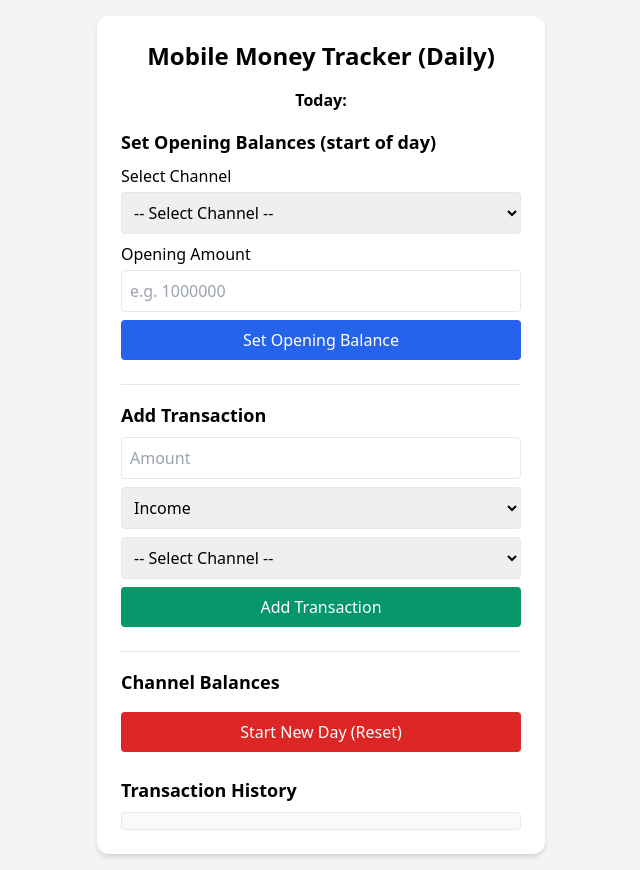
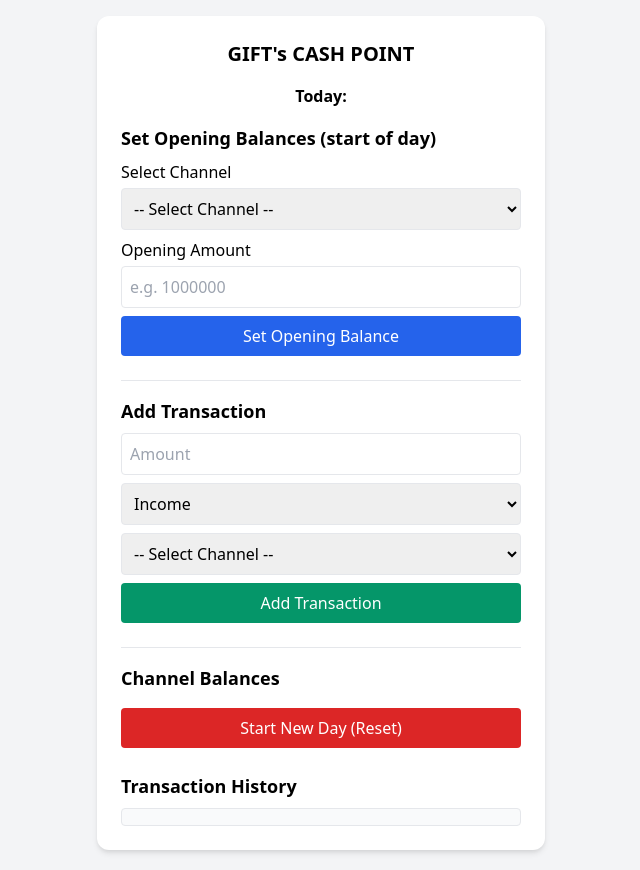
Before and after one commit to PETER-ENG99/upgaraded1, a plain HTML site: page index.html in a window 1280 px wide. Shown: the whole page, without its empty margins (319-959 px from the left). Drawn offline with nearby package versions, Linux system fonts and the light colour scheme.

Commit message:
Update index.html

```diff
--- a/index.html
+++ b/index.html
@@ -3,13 +3,13 @@
 <head>
   <meta charset="UTF-8" />
   <meta name="viewport" content="width=device-width, initial-scale=1" />
-  <title>Mobile Money Tracker - Daily</title>
+  <title>GIFT's CASH POINT</title>
   <script defer src="script.js"></script>
   <link href="https://cdn.jsdelivr.net/npm/tailwindcss@2.2.19/dist/tailwind.min.css" rel="stylesheet" />
 </head>
 <body class="bg-gray-100 p-4 min-h-screen flex flex-col items-center">
   <div class="max-w-md w-full bg-white p-6 rounded-xl shadow-md">
-    <h1 class="text-2xl font-bold mb-4 text-center">Mobile Money Tracker (Daily)</h1>
+    <h1 class="text-xl font-bold mb-4 text-center">GIFT's CASH POINT</h1>
 
     <!-- Date Display -->
     <div class="mb-4 text-center">
```
